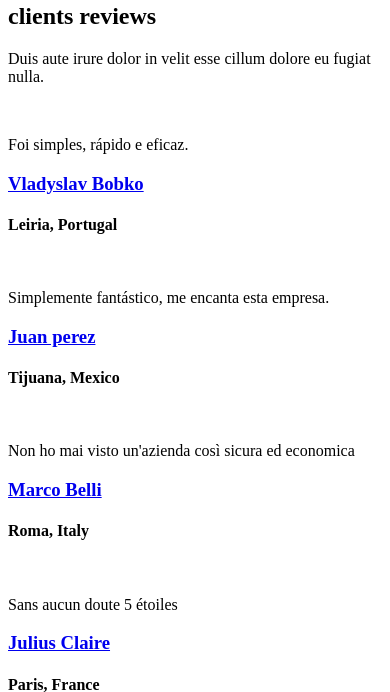
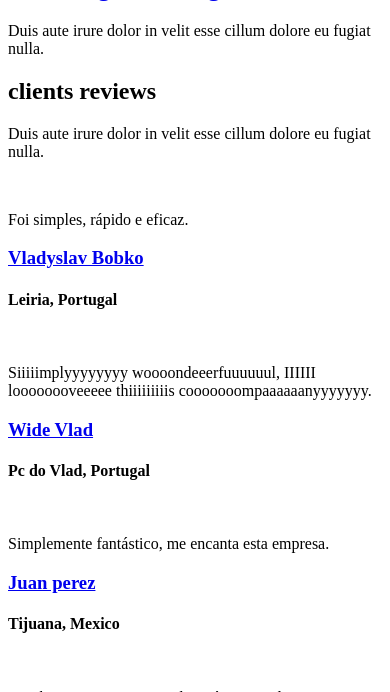
Before and after one commit to tomenunes/PWS-S_Vladyslav_Bobko_2190749_Tome_Nunes_2190755, a PHP site: the page made by frontend/view/home/index.phtml in a window 390 px wide. Shown: the part 1858-2550 px from the top of the page. Run offline with PHP 8.4, Linux system fonts and the light colour scheme; the template is opened without the code that fills it, so the values that code supplies are empty.

Commit message:
+1 Review adicionado e adicionei mais aeroportos.

```diff
--- a/frontend/view/home/index.phtml
+++ b/frontend/view/home/index.phtml
@@ -79,10 +79,9 @@
 
                                                             <option value="default">enter your location</option><!-- /.option-->
 
-                                                            <option value="turkey">turkey</option><!-- /.option-->
+                                                            <option value="faro_PT">Faro, Portugal</option><!-- /.option-->
+                                                            <option value="lisboa_PT">Lisboa, Portugal</option><!-- /.option-->
 
-                                                            <option value="russia">russia</option><!-- /.option-->
-                                                            <option value="egept">egypt</option><!-- /.option-->
 
                                                         </select><!-- /.select-->
                                                     </div><!-- /.travel-select-icon -->
@@ -140,13 +143,31 @@
                                                     <div class="travel-select-icon">
                                                         <select class="form-control ">
 
-                                                            <option value="default">enter your destination location</option><!-- /.option-->
+                                                            <option value="default">Selecione o Destino.</option><!-- /.option-->
 
-                                                            <option value="istambul">istambul</option><!-- /.option-->
+                                                            <option value="lisboa_PT">Lisboa, Portugal</option><!-- /.option-->
+                                                            <option value="porto_PT">Porto, Portugal</option><!-- /.option-->
+                                                            <option value="faro_PT">Faro, Portugal</option><!-- /.option-->
+                                                            <option value="madeira_PT">Madeira, Portugal</option><!-- /.option-->
+                                                            <option value="acores_PT">Açores, Portugal</option><!-- /.option-->
+                                                            <option value="madrid_ES">Madrid, Spain</option><!-- /.option-->
+                                                            <option value="leon_ES">León, Spain</option><!-- /.option-->
+                                                            <option value="lleida_ES">Lleida, Spain</option><!-- /.option-->
+                                                            <option value="malaga_ES">Málaga, Spain</option><!-- /.option-->
+                                                            <option value="salamanca_ES">Salamanca, Spain</option><!-- /.option-->
+                                                            <option value="gap_FR">Gap, France</option><!-- /.option-->
 
-                                                            <option value="mosko">mosko</option><!-- /.option-->
-                                                            <option value="cairo">cairo</option><!-- /.option-->
-
+                                                            <option value="lurcyLevis_FR">Lurcy-Lévis, France</option><!-- /.option-->
+                                                            <option value="sedan_FR">Sedan, France</option><!-- /.option-->
+                                                            <option value="puivert_FR">Puivert, France</option><!-- /.option-->
+                                                            <option value="foggia_IT">Foggia, Italy</option><!-- /.option-->
+                                                            <option value="bari_IT">Bari, Italy</option><!-- /.option-->
+                                                            <option value="taranto_IT">Taranto, Italy</option><!-- /.option-->
+                                                            <option value="capua_IT">Capua, Italy</option><!-- /.option-->
+                                                            <option value="naples_IT">Naples, Italy</option><!-- /.option-->
+                                                            <option value="alamos_MX">Álamos, Mexico</option><!-- /.option-->
+                                                            <option value="canacea_MX">Cananea, Mexico</option><!-- /.option-->
+                                                            <option value="cuidadAcuna_MX">Ciudad Acuña, Mexico</option><!-- /.option-->
                                                         </select><!-- /.select-->
                                                     </div><!-- /.travel-select-icon -->
 
@@ -297,6 +332,29 @@
                 <div class="home1-testm item">
                     <div class="home1-testm-single text-center">
                         <div class="home1-testm-img">
+                            <img src="<?= Asset::image('review_wide.png')?>"/>
+                        </div><!--/.home1-testm-img-->
+                        <div class="home1-testm-txt">
+								<span class="icon section-icon">
+									<i class="fa fa-quote-left" aria-hidden="true"></i>
+								</span>
+                            <p>
+                                Siiiiimplyyyyyyyy woooondeeerfuuuuuul, IIIIII loooooooveeeee thiiiiiiiiis cooooooompaaaaaanyyyyyyy.
+                            </p>
+                            <h3>
+                                <a href="#">
+                                    Wide Vlad
+                                </a>
+                            </h3>
+                            <h4>Pc do Vlad, Portugal</h4>
+                        </div><!--/.home1-testm-txt-->
+                    </div><!--/.home1-testm-single-->
+
+                </div><!--/.item-->
+
+                <div class="home1-testm item">
+                    <div class="home1-testm-single text-center">
+                        <div class="home1-testm-img">
                             <img src="<?= Asset::image('review1.png')?>"/>
                         </div><!--/.home1-testm-img-->
                         <div class="home1-testm-txt">
@@ -364,121 +422,6 @@
 
                 </div><!--/.item-->
 
-                <div class="home1-testm item">
-                    <div class="home1-testm-single text-center">
-                        <div class="home1-testm-img">
-                            <img src="assets/images/client/testimonial2.jpg" alt="img"/>
-                        </div><!--/.home1-testm-img-->
-                        <div class="home1-testm-txt">
-								<span class="icon section-icon">
-									<i class="fa fa-quote-left" aria-hidden="true"></i>
-								</span>
-                            <p>
-                                Lorem ipsum dolor sit amet, contur adip elit, sed do mod incid ut labore et dolore magna aliqua. Ut enim ad minim veniam.
-                            </p>
-                            <h3>
-                                <a href="#">
-                                    kevin watson
-                                </a>
-                            </h3>
-                            <h4>london, england</h4>
-                        </div><!--/.home1-testm-txt-->
-                    </div><!--/.home1-testm-single-->
-
-                </div><!--/.item-->
-
-                <div class="home1-testm item">
-                    <div class="home1-testm-single text-center">
-                        <div class="home1-testm-img">
-                            <img src="assets/images/client/testimonial1.jpg" alt="img"/>
-                        </div><!--/.home1-testm-img-->
-                        <div class="home1-testm-txt">
-								<span class="icon section-icon">
-									<i class="fa fa-quote-left" aria-hidden="true"></i>
-								</span>
-                            <p>
-                                Lorem ipsum dolor sit amet, contur adip elit, sed do mod incid ut labore et dolore magna aliqua. Ut enim ad minim veniam.
-                            </p>
-                            <h3>
-                                <a href="#">
-                                    kevin watson
-                                </a>
-                            </h3>
-                            <h4>london, england</h4>
-                        </div><!--/.home1-testm-txt-->
-                    </div><!--/.home1-testm-single-->
-
-                </div><!--/.item-->
-
-                <div class="home1-testm item">
-                    <div class="home1-testm-single text-center">
-                        <div class="home1-testm-img">
-                            <img src="assets/images/client/testimonial1.jpg" alt="img"/>
-                        </div><!--/.home1-testm-img-->
-                        <div class="home1-testm-txt">
-								<span class="icon section-icon">
-									<i class="fa fa-quote-left" aria-hidden="true"></i>
-								</span>
-                            <p>
-                                Lorem ipsum dolor sit amet, contur adip elit, sed do mod incid ut labore et dolore magna aliqua. Ut enim ad minim veniam.
-                            </p>
-                            <h3>
-                                <a href="#">
-                                    kevin watson
-                                </a>
-                            </h3>
-                            <h4>london, england</h4>
-                        </div><!--/.home1-testm-txt-->
-                    </div><!--/.home1-testm-single-->
-
-                </div><!--/.item-->
-
-                <div class="home1-testm item">
-                    <div class="home1-testm-single text-center">
-                        <div class="home1-testm-img">
-                            <img src="assets/images/client/testimonial2.jpg" alt="img"/>
-                        </div><!--/.home1-testm-img-->
-                        <div class="home1-testm-txt">
-								<span class="icon section-icon">
-									<i class="fa fa-quote-left" aria-hidden="true"></i>
-								</span>
-                            <p>
-                                Lorem ipsum dolor sit amet, contur adip elit, sed do mod incid ut labore et dolore magna aliqua. Ut enim ad minim veniam.
-                            </p>
-                            <h3>
-                                <a href="#">
-                                    kevin watson
-                                </a>
-                            </h3>
-                            <h4>london, england</h4>
-                        </div><!--/.home1-testm-txt-->
-                    </div><!--/.home1-testm-single-->
-
-                </div><!--/.item-->
-
-                <div class="home1-testm item">
-                    <div class="home1-testm-single text-center">
-                        <div class="home1-testm-img">
-                            <img src="assets/images/client/testimonial1.jpg" alt="img"/>
-                        </div><!--/.home1-testm-img-->
-                        <div class="home1-testm-txt">
-								<span class="icon section-icon">
-									<i class="fa fa-quote-left" aria-hidden="true"></i>
-								</span>
-                            <p>
-                                Lorem ipsum dolor sit amet, contur adip elit, sed do mod incid ut labore et dolore magna aliqua. Ut enim ad minim veniam.
-                            </p>
-                            <h3>
-                                <a href="#">
-                                    kevin watson
-                                </a>
-                            </h3>
-                            <h4>london, england</h4>
-                        </div><!--/.home1-testm-txt-->
-                    </div><!--/.home1-testm-single-->
-
-                </div><!--/.item-->
-
             </div><!--/.testemonial-carousel-->
         </div><!--/.container-->
 
```
Also changed, not shown: other parts of frontend/view/home/index.phtml (+24 -6 lines), public/img/review_wide.png (added).
